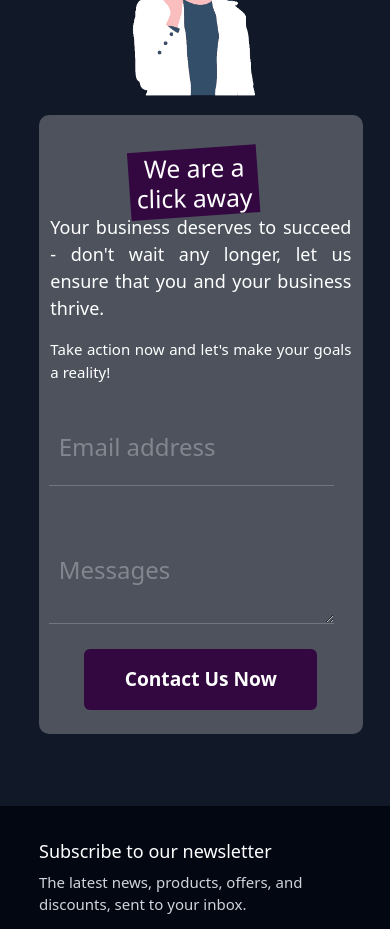
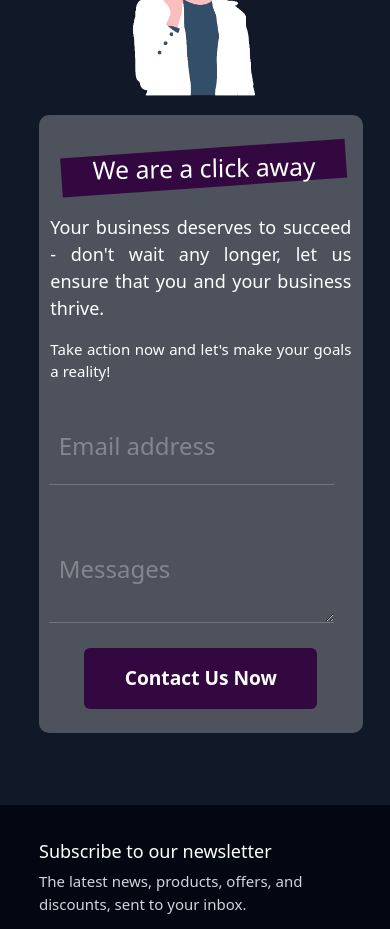
Before and after one commit to hassankraira/HassanTech, an Angular app: page /Home in a window 390 px wide. Shown: the part 5180-6109 px from the top of the page. Built offline with nearby package versions, Linux system fonts and the light colour scheme.

Commit message:
Initial Project Commit

```diff
--- a/src/app/clickaway/clickaway.component.css
+++ b/src/app/clickaway/clickaway.component.css
@@ -445,7 +445,17 @@
       margin-top: 5%;
     }
     @media (max-width:1080px) {
-
+     .hh{
+      text-align: center;
+        width: 88%;
+        padding: 1.4%;
+        margin-left: 7%;
+        margin-bottom: 15%;
+        background-color: #330740;
+        color: #fff;
+        transform: rotate(28deg) translate(15px) translateY(30px) rotate(-32deg);
+    }
+     }
       .svgpath {
        height: 95rem;
       }
```
